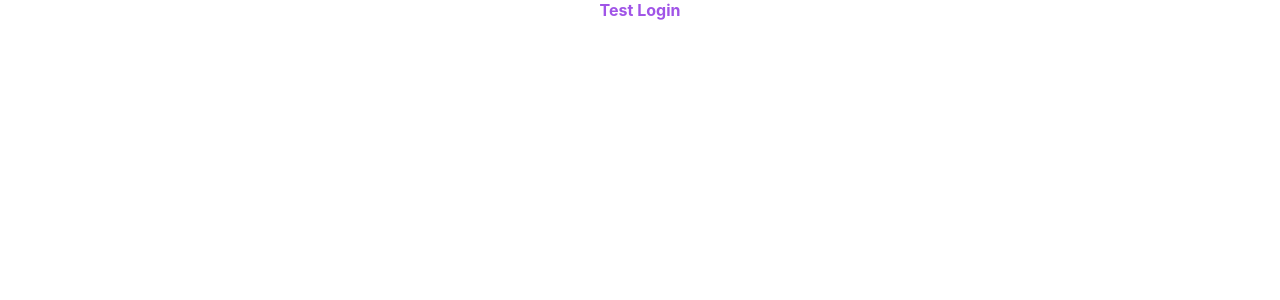
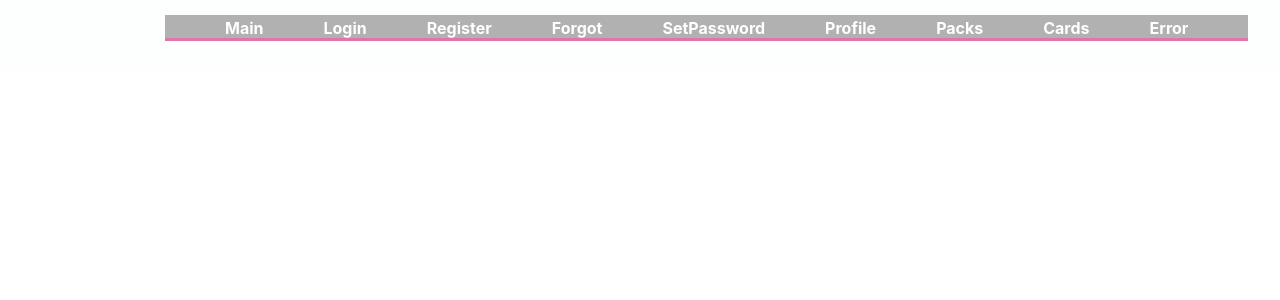
Before and after one commit to YauheniZhukovets/cards-project, a React (Create React App) app: page /#/ in a window 1280 px wide. Shown: the top 300 px of the page. Built offline with nearby package versions, Linux system fonts and the light colour scheme.

Commit message:
all to reset

```diff
--- a/src/index.css
+++ b/src/index.css
@@ -16,3 +16,6 @@ code {
     background:url("tekstura.jpg");
   }
 }
+a{
+  text-decoration: none;
+}
--- a/src/index.tsx
+++ b/src/index.tsx
@@ -1,17 +1,20 @@
 import React from 'react';
 import ReactDOM from 'react-dom';
 import './index.css';
-import {App} from './n1-main/m1-ui/App';
+import {App} from './n1-main/m1-ui/components/App';
 import {Provider} from 'react-redux';
 import store from './n1-main/m2-bll/store';
+import {HashRouter} from 'react-router-dom';
 
 
 
 ReactDOM.render(
     <React.StrictMode>
-        <Provider store={store}>
-            <App/>
-        </Provider>
+        <HashRouter>
+            <Provider store={store}>
+                <App />
+            </Provider>
+        </HashRouter>
     </React.StrictMode>,
     document.getElementById('root')
 );
--- a/src/n1-main/Main.tsx
+++ /dev/null
@@ -1,15 +0,0 @@
-import React from 'react';
-import {HashRouter} from 'react-router-dom';
-import {Header} from './m1-ui/heder/Header';
-import {RoutesRoot} from './m1-ui/routes/RoutesRoot';
-
-export const Main = () => {
-    return (
-        <div>
-            <HashRouter>
-                <Header/>
-                <RoutesRoot/>
-            </HashRouter>
-        </div>
-    );
-};
--- a/src/n1-main/m1-ui/App.css
+++ /dev/null
@@ -1,5 +0,0 @@
-.App {
-  text-align: center;
-  height: 100vh;
-  max-height: 100%;
-}
--- a/src/n1-main/m1-ui/App.tsx
+++ /dev/null
@@ -1,11 +0,0 @@
-import React from 'react';
-import './App.css';
-import {Main} from '../Main';
-
-export const  App = () => {
-    return (
-        <div className="App">
-            <Main/>
-        </div>
-    );
-}
--- /dev/null
+++ b/src/n1-main/m1-ui/components/App.module.css
@@ -0,0 +1,56 @@
+/*.App {*/
+/*  text-align: center;*/
+/*  height: 100vh;*/
+/*  max-height: 100%;*/
+/*}*/
+.container {
+  min-height: 100vh;
+  /*background-image: linear-gradient(0deg, rgb(116, 166, 193) 5%, rgb(184, 237, 255) 92%);*/
+  background-attachment: fixed;
+}
+body {
+  font-weight: bold;
+  color: white;
+}
+
+
+.loginBlock {
+  height: 450px;
+  text-align: center;
+  max-width: 400px;
+  padding: 20px;
+  background-color: white;
+  box-shadow: 0 5px 10px 2px rgba(34, 60, 80, 0.2);
+  border-radius: 10px;
+  position: absolute;
+  left: 40%;
+}
+
+.loginBlock .titleBlock {
+  font-size:larger;
+  padding: 0 80px 30px 80px;
+}
+
+.loader {
+  height: 30px;
+}
+
+.preloader {
+  position: absolute;
+  top:15%;
+  left: 45%;
+  z-index: 999;
+}
+.errorAll {
+  max-width: 400px;
+  padding: 20px;
+  color: white;
+  background-color: #cb0303;
+  opacity: 0.8;
+  box-shadow: 0 5px 10px 2px rgba(34, 60, 80, 0.4);
+  border-radius: 10px;
+  position: absolute;
+  bottom:15%;
+  left: 40%;
+  z-index: 999;
+}
--- /dev/null
+++ b/src/n1-main/m1-ui/components/App.tsx
@@ -0,0 +1,15 @@
+import React from 'react';
+import s from './App.module.css';
+import {Main} from './Main/Main';
+import {Header} from "../heder/Header";
+import {RoutesRoot} from "../routes/RoutesRoot";
+
+
+export const  App = () => {
+    return (
+        <div className={s.container}>
+            <Header/>
+            <RoutesRoot/>
+        </div>
+    );
+}
--- /dev/null
+++ b/src/n1-main/m1-ui/components/Main/Main.tsx
@@ -0,0 +1,12 @@
+import React from 'react';
+
+
+export const Main = () => {
+    return (
+        <div>
+
+
+
+        </div>
+    );
+};
--- a/src/n1-main/m1-ui/heder/Header.module.css
+++ b/src/n1-main/m1-ui/heder/Header.module.css
@@ -1,3 +1,47 @@
+.header {
+    background-color: rgba(249, 253, 253, 0.3);
+    min-height: 70px;
+}
+.headerContainer {
+    max-width: 950px;
+    display:flex;
+    justify-content: space-around;
+    align-items: center;
+    margin: 0 auto;
+}
+
+.headerBlock {
+    display: flex;
+    align-items: center;
+}
+
+
+
+.itemMenu a {
+    display: flex;
+    align-items: center;
+    justify-content: center;
+    width: 100%;
+    height: 100%;
+    padding: 0 30px;
+    margin-top: 15px;
+    color: #b2b1b1;
+    font-size: 16px;
+    border-top: 3px solid transparent;
+    border-bottom: 3px solid transparent;
+}
+
+.itemMenu .active {
+    color: #fff;
+    background-color: #b2b1b1;
+    border-bottom: 3px solid #e075ae;
+}
+
+/*.title {*/
+/*    font-size: 20px;*/
+/*}*/
+
+
 .activeLink {
     color: #e075ae;
     text-decoration: none;
@@ -11,4 +55,5 @@
 .item:hover {
     color: #c2a1e0;
     text-decoration: none;
+    font-size: 20px;
 }
--- a/src/n1-main/m1-ui/heder/Header.tsx
+++ b/src/n1-main/m1-ui/heder/Header.tsx
@@ -1,7 +1,14 @@
 import React from 'react';
-import {NavLink} from 'react-router-dom';
+import {NavLink, Route} from 'react-router-dom';
 import s from './Header.module.css'
 import {PATH} from '../routes/RoutesRoot';
+import {Login} from "../../../n2-features/f1-auth/a1-login/Login";
+import {Test} from "../../../n2-features/f0-test/Test";
+import {Registration} from "../../../n2-features/f1-auth/a2-registration/Registration";
+import {NewPassword} from "../../../n2-features/f1-auth/a3-password/NewPassword";
+import {PasswordRecovery} from "../../../n2-features/f1-auth/a3-password/PasswordRecovery";
+import {Profile} from "../../../n2-features/f3 -profile/Profile";
+import {Error404} from "../../../n2-features/f4-error/Error404";
 
 
 const setActive = ({isActive}: { isActive: boolean }) => isActive ? s.activeLink : s.item
@@ -9,9 +16,48 @@ const setActive = ({isActive}: { isActive: boolean }) => isActive ? s.activeLink
 export const Header = () => {
 
     return (
-        <div>
-            <NavLink className={setActive} to={PATH.TEST}> <b> Test </b> </NavLink>
-            <NavLink className={setActive} to={PATH.LOGIN}> <b> Login </b> </NavLink>
+        <div className={s.header}>
+            <div className={s.headerContainer}>
+                {/*<h1 className={s.title}>IT-incubator</h1>*/}
+                <div className={s.headerBlock}>
+                    <div className={s.itemMenu}>
+                        <NavLink  to={PATH.LOGIN} className={s.active }> Main </NavLink>
+                    </div>
+                    <div className={s.itemMenu}>
+                        <NavLink  to={PATH.LOGIN} className={s.active }> Login </NavLink>
+                    </div>
+                    <div className={s.itemMenu}>
+                        <NavLink  to={PATH.REGISTRATION} className={s.active }> Register </NavLink>
+                    </div>
+                    <div className={s.itemMenu}>
+                        <NavLink  to={PATH.NEW_PASSWORD} className={s.active }> Forgot </NavLink>
+                    </div>
+                    <div className={s.itemMenu}>
+                        <NavLink  to={PATH.PASSWORD_RECOVERY} className={s.active }> SetPassword </NavLink>
+                    </div>
+                    <div className={s.itemMenu}>
+                        <NavLink  to={PATH.PROFILE} className={s.active }> Profile </NavLink>
+                    </div>
+                    <div className={s.itemMenu}>
+                        <NavLink  to={PATH.TEST} className={s.active }> Packs </NavLink>
+                    </div>
+                    <div className={s.itemMenu}>
+                        <NavLink  to={PATH.TEST} className={s.active }> Cards </NavLink>
+                    </div>
+                    <div className={s.itemMenu}>
+                        <NavLink  to={PATH.TEST} className={s.active }> Error</NavLink>
+                    </div>
+
+                </div>
+            </div>
         </div>
     );
 }
+// <Route path={'/'} element={<Login/>} />
+// <Route path={PATH.LOGIN} element={<Login/>} />
+// <Route path={PATH.TEST} element={<Test/>} />
+// <Route path={PATH.REGISTRATION} element={<Registration/>} />
+// <Route path={PATH.NEW_PASSWORD} element={<NewPassword/>} />
+// <Route path={PATH.PASSWORD_RECOVERY} element={<PasswordRecovery/>} />
+// <Route path={PATH.PROFILE} element={<Profile/>} />
+// <Route path={'/*'} element={<Error404/>} />
```
Also changed, not shown: 1 other file (tests, documents, lock files or other folders).
